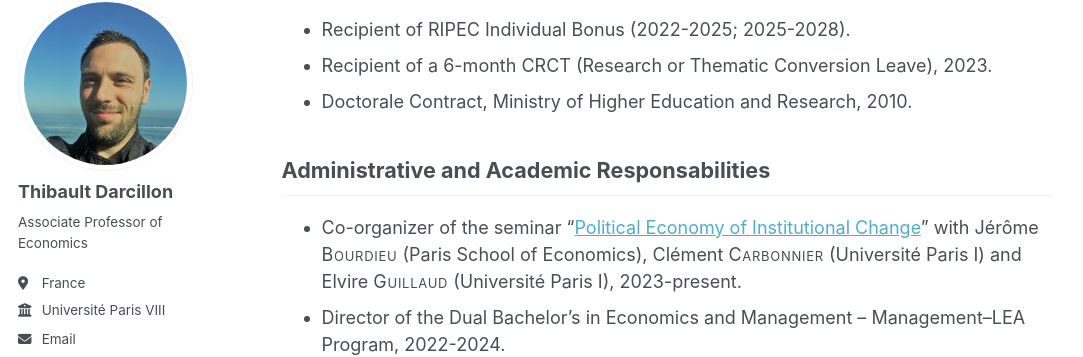
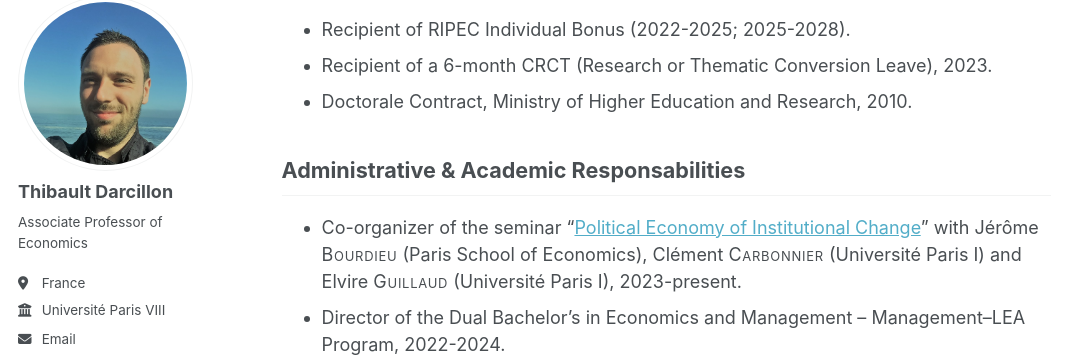
Before and after one commit to thibaultdarcillon/thibaultdarcillon.github.io, a Jekyll site: the page built from _pages/cv.md, in a window 1280 px wide and 900 px high, scrolled down 926 px. Shown: the part 103-460 px from the top of the window, without its empty margins (0-1083 px from the left). Built offline with Jekyll 4.4.1, drawn with Linux system fonts in a browser that asks for light colours; some web fonts are replaced; a script bundle is joined from its source files by our own code; library files that are not in the unit come from our copies.

Commit message:
Update CV page

```diff
--- a/_pages/cv.md
+++ b/_pages/cv.md
@@ -30,7 +30,7 @@ Health, Social Protection Macroeconomist, 2015-2016.
 - Recipient of a 6-month CRCT (Research or Thematic Conversion Leave), 2023.
 - Doctorale Contract, Ministry of Higher Education and Research, 2010.
 
-## Administrative and Academic Responsabilities
+## Administrative & Academic Responsabilities
 
 - Co-organizer of the seminar "[Political Economy of Institutional Change](https://www.parisschoolofeconomics.eu/evenements/economie-politique-du-changement-institutionnel-epci/)" with Jérôme <span class="smallcaps">Bourdieu</span> (Paris School of Economics), Clément <span class="smallcaps">Carbonnier</span> (Université Paris I) and Elvire <span class="smallcaps">Guillaud</span> (Université Paris I), 2023-present.
 - Director of the Dual Bachelor’s in Economics and Management – Management–LEA Program, 2022-2024.
```
Also changed, not shown: _pages/research.md (+1 -1 lines).
